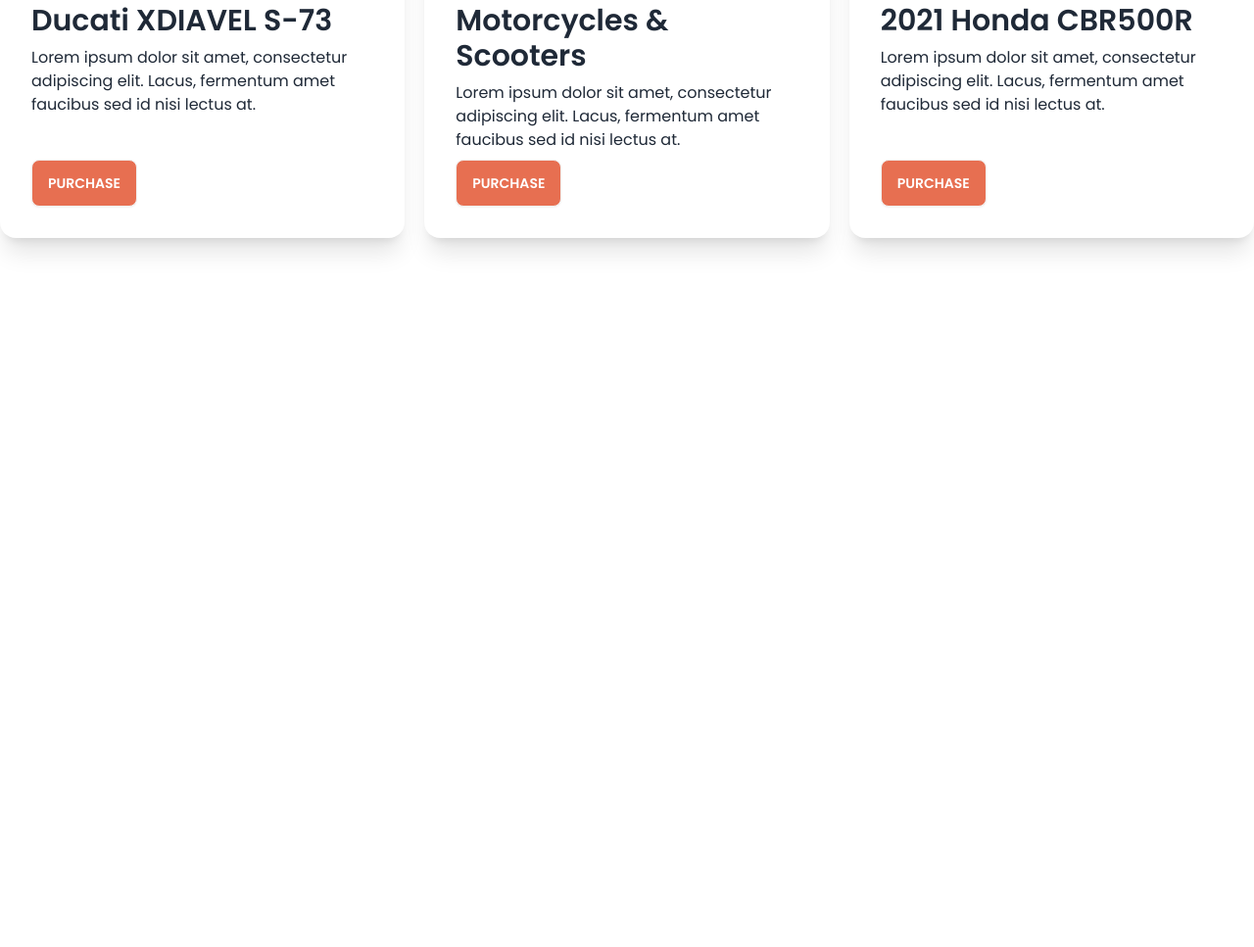
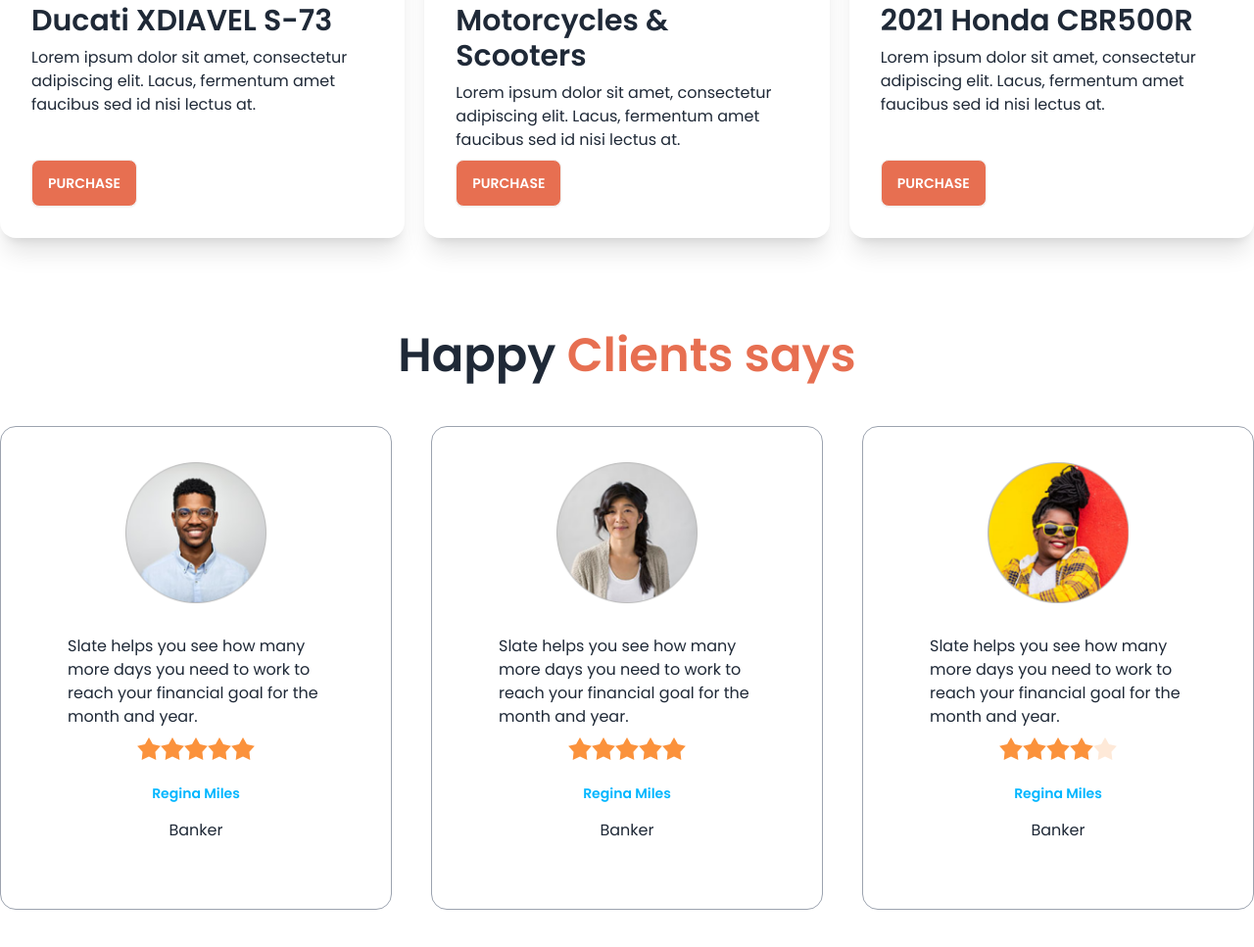
Before and after one commit to SabitN007/Biker-zone, a plain HTML site: page index.html in a window 1280 px wide. Shown: the part 1127-2094 px from the top of the page at 98% size. Before the commit the page ends 1466 px from the top, so only its background shows below. Drawn offline with nearby package versions, Linux system fonts and the light colour scheme.

Commit message:
added the review section

```diff
--- a/index.html
+++ b/index.html
@@ -210,6 +210,77 @@
                 </div>
             </div>
         </section>
+        <section class="my-24">
+            <h3 class="text-5xl mb-12 font-semibold text-center">
+                Happy <span class="text-primary">Clients says</span>
+            </h3>
+            <!-- 1st review -->
+            <div class="grid gap-10 grid-cols-1 md:grid-cols-2 lg:grid-cols-3">
+                <!-- 1st review -->
+                <div class="card bg-base-100 p-9 border border-gray-400">
+                    <figure><img class="w-36" src="images/others/user-1.png" alt="Shoes" /></figure>
+                    <div class="card-body">
+                        <p>Slate helps you see how
+                            many more days you need
+                            to work to reach your financial
+                            goal for the month and year.</p>
+                        <div class="rating justify-center">
+                            <input type="radio" name="rating-2" class="mask mask-star-2 bg-orange-400" />
+                            <input type="radio" name="rating-2" class="mask mask-star-2 bg-orange-400" />
+                            <input type="radio" name="rating-2" class="mask mask-star-2 bg-orange-400" />
+                            <input type="radio" name="rating-2" class="mask mask-star-2 bg-orange-400" checked />
+                            <input type="radio" name="rating-2" class="mask mask-star-2 bg-orange-400" />
+                        </div>
+                        <div class="text-center space-y-4 mt-4">
+                            <h4 class="text-sm font-semibold text-info">Regina Miles</h4>
+                            <p>Banker</p>
+                        </div>
+                    </div>
+                </div>
+                <!-- 2nd review -->
+                <div class="card bg-base-100 p-9 border border-gray-400">
+                    <figure><img class="w-36" src="images/others/user-2.png" alt="Shoes" /></figure>
+                    <div class="card-body">
+                        <p>Slate helps you see how
+                            many more days you need
+                            to work to reach your financial
+                            goal for the month and year.</p>
+                        <div class="rating justify-center">
+                            <input type="radio" name="rating-2" class="mask mask-star-2 bg-orange-400" />
+                            <input type="radio" name="rating-2" class="mask mask-star-2 bg-orange-400" />
+                            <input type="radio" name="rating-2" class="mask mask-star-2 bg-orange-400" />
+                            <input type="radio" name="rating-2" class="mask mask-star-2 bg-orange-400" checked />
+                            <input type="radio" name="rating-2" class="mask mask-star-2 bg-orange-400" />
+                        </div>
+                        <div class="text-center space-y-4 mt-4">
+                            <h4 class="text-sm font-semibold text-info">Regina Miles</h4>
+                            <p>Banker</p>
+                        </div>
+                    </div>
+                </div>
+                <!-- 3rd review -->
+                <div class="card bg-base-100 p-9 border border-gray-400">
+                    <figure><img class="w-36" src="images/others/user-3.png" alt="Shoes" /></figure>
+                    <div class="card-body">
+                        <p>Slate helps you see how
+                            many more days you need
+                            to work to reach your financial
+                            goal for the month and year.</p>
+                        <div class="rating justify-center">
+                            <input type="radio" name="rating-2" class="mask mask-star-2 bg-orange-400" />
+                            <input type="radio" name="rating-2" class="mask mask-star-2 bg-orange-400" />
+                            <input type="radio" name="rating-2" class="mask mask-star-2 bg-orange-400" />
+                            <input type="radio" name="rating-2" class="mask mask-star-2 bg-orange-400" checked />
+                            <input type="radio" name="rating-2" class="mask mask-star-2 bg-orange-400" />
+                        </div>
+                        <div class="text-center space-y-4 mt-4">
+                            <h4 class="text-sm font-semibold text-info">Regina Miles</h4>
+                            <p>Banker</p>
+                        </div>
+                    </div>
+                </div>
+            </div>
+        </section>
     </main>
     <footer>
 
```
